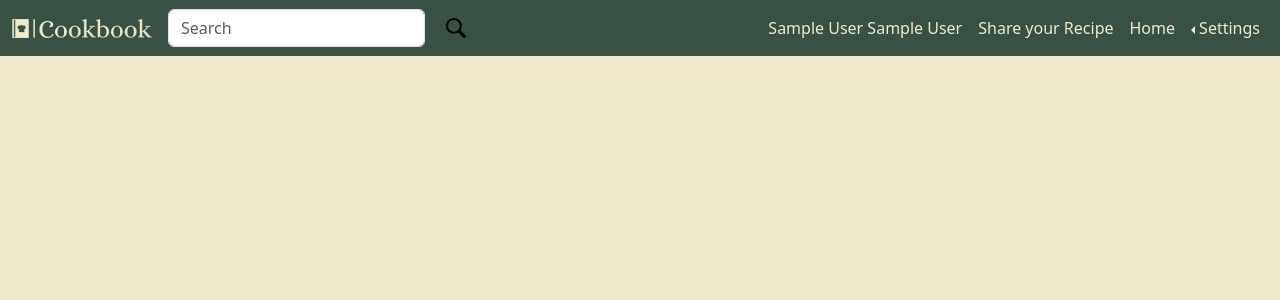
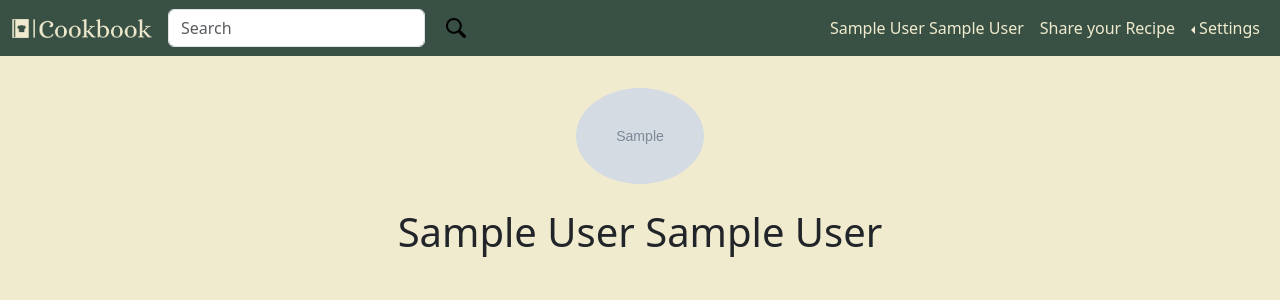
Before and after one commit to gkarountzos/cookbook-project, a PHP site: page /profilepage.php in a window 1280 px wide. Shown: the top 300 px of the page. Run offline with PHP 8.4, Linux system fonts and the light colour scheme; the visitor is signed in with stand-in values (Sample User, id 1); tables that the repository leaves empty or names only in its code hold one stand-in row (values such as "Sample post"); grey boxes marked "Sample" are stand-in pictures.

Commit message:
implemented upload/delete profile pic, post image/description

```diff
--- a/css/style.css
+++ b/css/style.css
@@ -54,10 +54,27 @@ textarea {
   padding-top: 3rem;
 }
 
-#updateinfo {
+#updateInfo {
   display: none;
 }
 
-#updatepfp {
+#updatePfp {
   display: none;
 }
+
+.pfp {
+  padding-top: 2rem;
+  display: flex;
+  justify-content: center;
+  align-items: center;
+}
+.pfp img {
+  width: 10%;
+  border-radius: 50%;
+}
+
+.name {
+  display: flex;
+  justify-content: center;
+  align-items: center;
+}
--- a/profilepage.php
+++ b/profilepage.php
@@ -1,6 +1,21 @@
 <?php
 session_start();
+include 'connect.php';
+$user = $_SESSION["id"];
 
+// Fetch user data including the avatar from the database
+$query = "SELECT avatar FROM users WHERE id = '$user'";
+$result = mysqli_query($conn, $query);
+
+if ($result && mysqli_num_rows($result) > 0) {
+    // Fetch the avatar filename
+    $row = mysqli_fetch_assoc($result);
+    $avatar = $row['avatar'];
+} else {
+    $avatar = 'profileImages/default_avatar.jpg';
+}
+
+mysqli_free_result($result);
 ?>
 <!DOCTYPE html>
 <html lang="en">
@@ -18,6 +33,14 @@ session_start();
     include 'user_header.php';
     ?>
 
+    <div class="pfp">
+        <img src="profileImages/<?php echo $avatar; ?>" class="img-fluid" alt="Avatar">
+    </div>
+    <br>
+    <div class="name">
+        <h1><?php echo $_SESSION["fname"] . " " . $_SESSION["lname"] ?></h1>
+    </div>
+
 
 
     <script src="script.js"></script>
--- a/user_header.php
+++ b/user_header.php
@@ -18,9 +18,6 @@
                         </li>
                         <li class="nav-item">
                             <a class="nav-link" aria-current="page" href="recipeupload.php">Share your Recipe</a>
-                        </li>
-                        <li class="nav-item">
-                            <a class="nav-link" aria-current="page" href="homepage.php">Home</a>
                         </li>
 
                         <li class="nav-item btn-group dropstart">
@@ -56,7 +53,7 @@
                             </ul>
                         </li>
                         <li class="nav-item">
-                            <a class="nav-link active" aria-current="page" href="homepage.php">Home</a>
+                            <a class="nav-link" aria-current="page" href="homepage.php">Home</a>
                         </li>
                     <?php } ?>
                 </ul>
```
Also changed, not shown: settings.php (+76 -18 lines), profileImages/default_avatar.jpg (added), profileImages/rdr.jpg (added).
